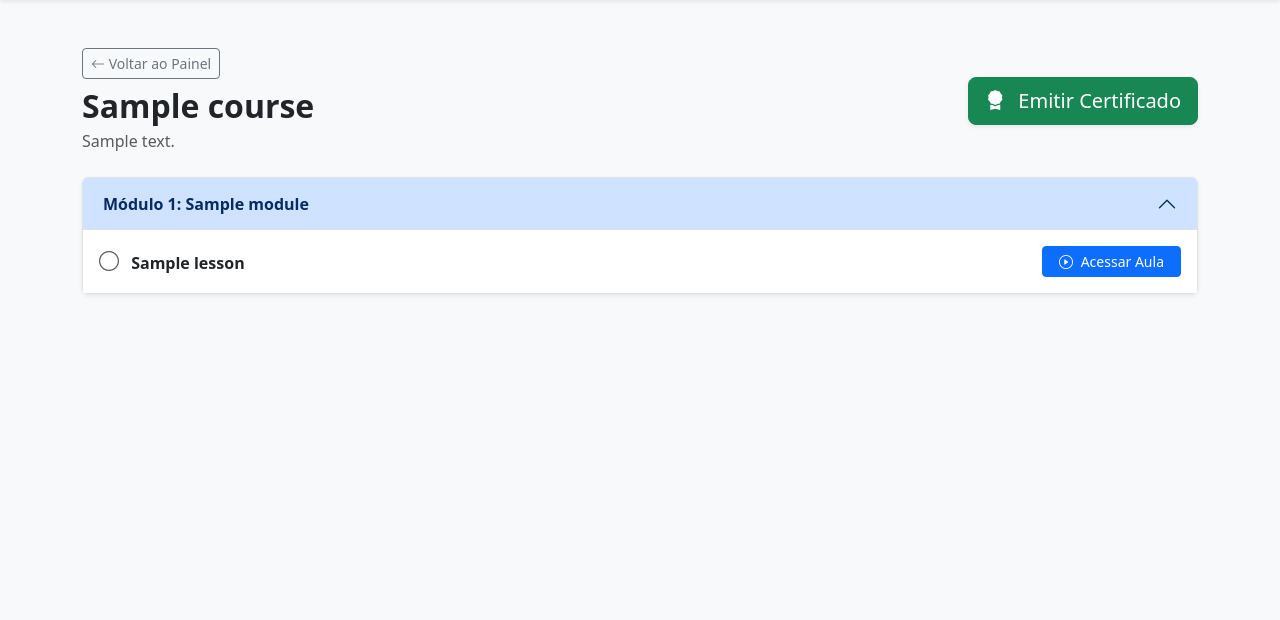
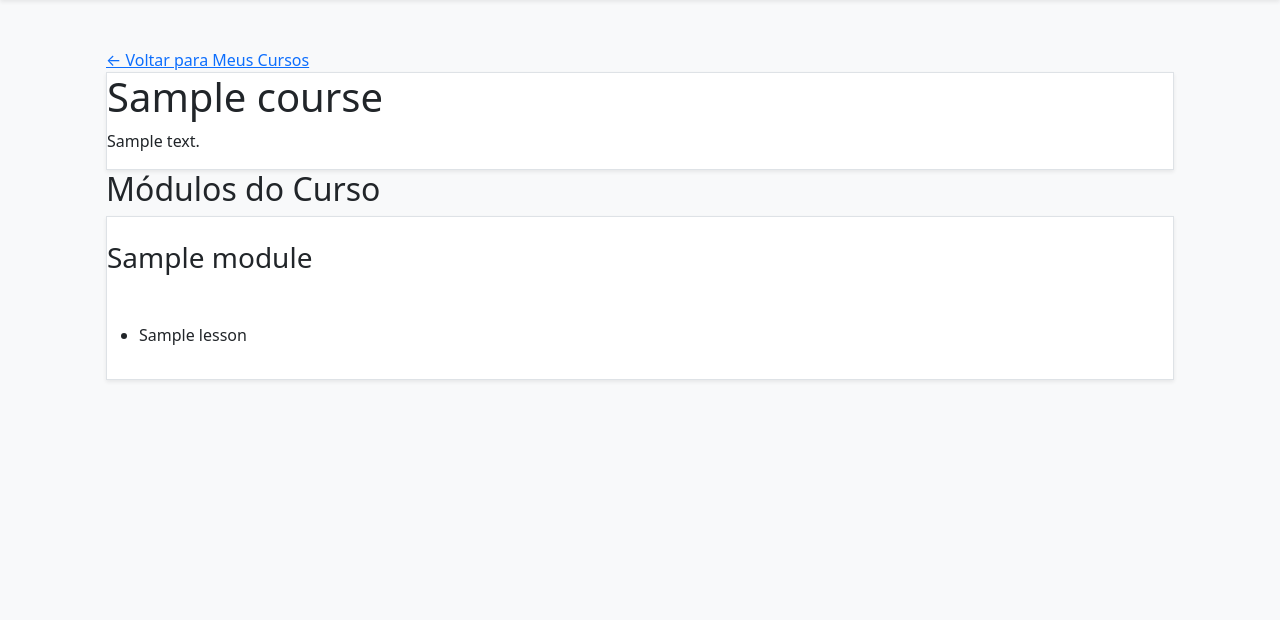
Before and after one commit to matheusbarbosatech/imutavel-fire-lms, a Django app: page /courses/1/ in a window 1280 px wide. Shown: the part 80-700 px from the top of the page. Run offline with Django 5.2, Linux system fonts and the light colour scheme; a user stored in the database is signed in; tables that the repository leaves empty hold one stand-in row (values such as "Sample post").

Commit message:
🐛 Corrigindo tratamento de erros na view do dashboard e atualizando course_detail template

```diff
--- a/apps/courses/templates/courses/course_detail.html
+++ b/apps/courses/templates/courses/course_detail.html
@@ -1,82 +1,50 @@
 {% extends 'base.html' %}
 
-{% block title %}{{ course.title }} - IMUTÁVEL FIRE{% endblock %}
-
 {% block content %}
-<div class="mb-4 d-flex justify-content-between align-items-center flex-wrap gap-2">
-    <div>
-        <a href="{% url 'courses:student_dashboard' %}" class="btn btn-outline-secondary btn-sm mb-2">
-            <i class="bi bi-arrow-left"></i> Voltar ao Painel
+<div class="max-w-5xl mx-auto px-4 py-8">
+    <div class="mb-6">
+        <a href="{% url 'courses:dashboard' %}" class="text-fire-red hover:underline font-semibold">
+            &larr; Voltar para Meus Cursos
         </a>
-        <h2 class="fw-bold mb-1">{{ course.title }}</h2>
-        <p class="text-muted mb-0">{{ course.description }}</p>
     </div>
 
-    <!-- Botão de Emissão de Certificado de Destaque Topo -->
-    <a href="{% url 'certificates:emit_certificate' course.slug %}" class="btn btn-success btn-lg shadow-sm font-weight-bold">
-        <i class="bi bi-award-fill me-2"></i> Emitir Certificado
-    </a>
-</div>
+    <div class="bg-white p-8 rounded-2xl shadow-sm border border-gray-100 mb-8">
+        <h1 class="text-3xl font-extrabold text-gray-900 mb-2">{{ course.title }}</h1>
+        <p class="text-gray-600">{{ course.description }}</p>
+    </div>
 
-<div class="accordion mb-4" id="accordionModules">
-    {% for module in modules %}
-        <div class="accordion-item mb-3 border rounded shadow-sm">
-            <h2 class="accordion-header" id="heading{{ module.id }}">
-                <button class="accordion-button fw-bold fs-6" type="button" data-bs-toggle="collapse" data-bs-target="#collapse{{ module.id }}" aria-expanded="true">
-                    Módulo {{ module.order }}: {{ module.title }}
-                </button>
-            </h2>
-            <div id="collapse{{ module.id }}" class="accordion-collapse collapse show" data-bs-parent="#accordionModules">
-                <div class="accordion-body p-0">
-                    <ul class="list-group list-group-flush">
-                        {% for lesson in module.lessons.all %}
-                            <li class="list-group-item d-flex justify-content-between align-items-center py-3">
-                                <div>
-                                    {% if lesson.id in completed_lesson_ids %}
-                                        <i class="bi bi-check-circle-fill text-success fs-5 me-2"></i>
-                                    {% else %}
-                                        <i class="bi bi-circle text-muted fs-5 me-2"></i>
-                                    {% endif %}
-                                    <span class="fw-semibold">{{ lesson.title }}</span>
-                                    <span class="badge bg-secondary ms-2">{{ lesson.get_content_type_display }}</span>
-                                </div>
-                                <a href="{% url 'courses:lesson_view' lesson.id %}" class="btn btn-primary btn-sm px-3">
-                                    <i class="bi bi-play-circle me-1"></i> Acessar Aula
+    <h2 class="text-2xl font-bold text-gray-800 mb-6">Módulos do Curso</h2>
+
+    {% if modules %}
+        <div class="space-y-6">
+            {% for module in modules %}
+            <div class="bg-white border border-gray-200 rounded-2xl overflow-hidden shadow-sm">
+                <div class="bg-gray-50 px-6 py-4 border-b border-gray-200">
+                    <h3 class="text-lg font-bold text-gray-800">{{ module.title }}</h3>
+                </div>
+                <div class="p-6">
+                    {% if module.lessons.all %}
+                        <ul class="divide-y divide-gray-100">
+                            {% for lesson in module.lessons.all %}
+                            <li class="py-3 flex items-center justify-between">
+                                <span class="font-medium text-gray-700">{{ lesson.title }}</span>
+                                <a href="{% url 'courses:lesson_detail' lesson.id %}" class="bg-fire-red hover:bg-red-700 text-white text-sm font-semibold px-4 py-2 rounded-lg transition">
+                                    Assistir Aula
                                 </a>
                             </li>
-                        {% empty %}
-                            <li class="list-group-item text-muted p-3">Nenhuma aula cadastrada neste módulo.</li>
-                        {% endfor %}
-                    </ul>
+                            {% endfor %}
+                        </ul>
+                    {% else %}
+                        <p class="text-sm text-gray-500">Nenhuma aula cadastrada neste módulo ainda.</p>
+                    {% endif %}
                 </div>
             </div>
+            {% endfor %}
         </div>
-    {% empty %}
-        <div class="alert alert-warning p-4">
-            <i class="bi bi-exclamation-triangle me-2"></i> Nenhum módulo encontrado para este curso.
+    {% else %}
+        <div class="p-6 bg-yellow-50 text-yellow-800 rounded-xl">
+            Nenhum módulo encontrado para este curso.
         </div>
-    {% endfor %}
+    {% endif %}
 </div>
-
-<!-- Card do Simulado Final -->
-{% if course.quizzes.exists %}
-    <div class="card bg-light border-danger shadow-sm">
-        <div class="card-body d-flex justify-content-between align-items-center flex-wrap gap-3">
-            <div>
-                <h5 class="fw-bold mb-1 text-danger"><i class="bi bi-file-earmark-text me-2"></i>Simulado de Avaliação Final</h5>
-                <p class="text-muted small mb-0">Responda às questões obrigatórias para ter acesso à emissão do certificado.</p>
-            </div>
-            <div class="d-flex gap-2">
-                {% for quiz in course.quizzes.all %}
-                    <a href="{% url 'quizzes:take_quiz' quiz.id %}" class="btn btn-danger font-weight-bold">
-                        <i class="bi bi-pencil-square me-1"></i> Realizar Prova / Simulado
-                    </a>
-                {% endfor %}
-                <a href="{% url 'certificates:emit_certificate' course.slug %}" class="btn btn-success font-weight-bold">
-                    <i class="bi bi-award-fill me-1"></i> Emitir Certificado
-                </a>
-            </div>
-        </div>
-    </div>
-{% endif %}
 {% endblock %}
```
